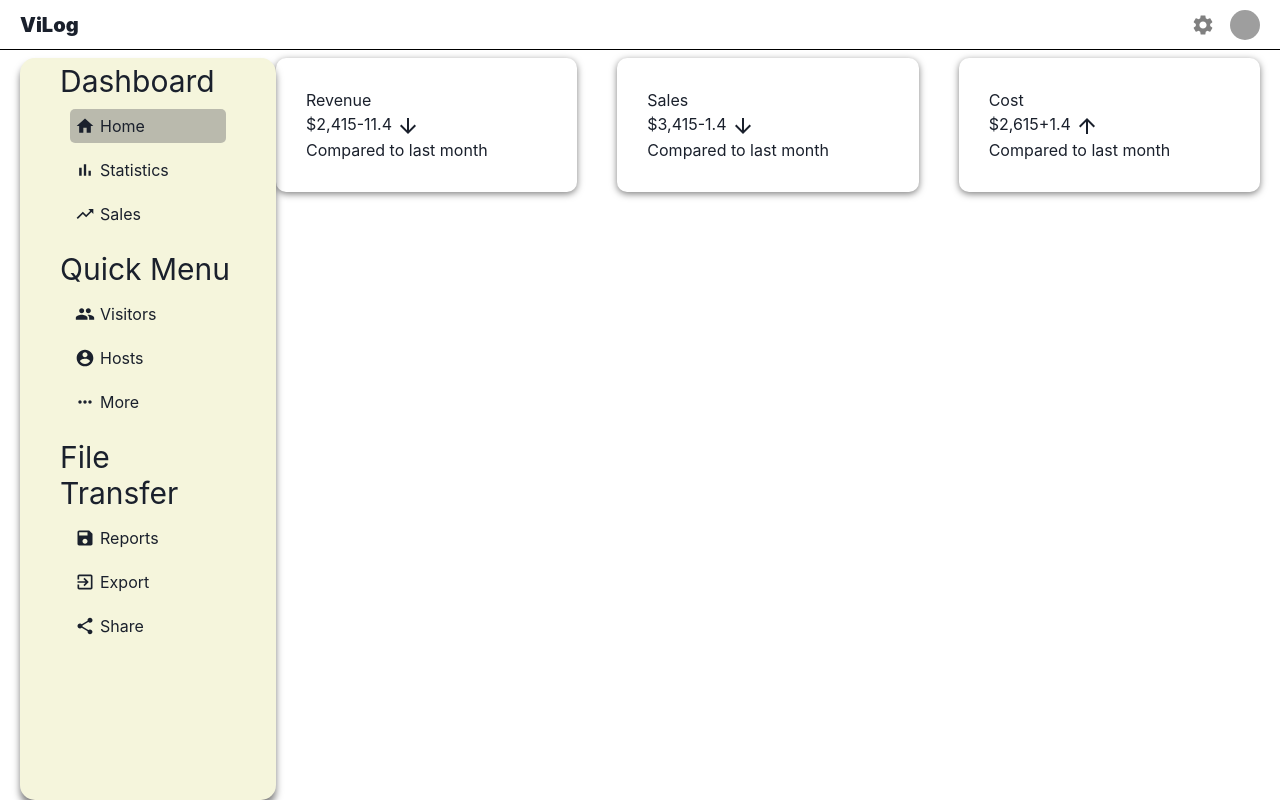
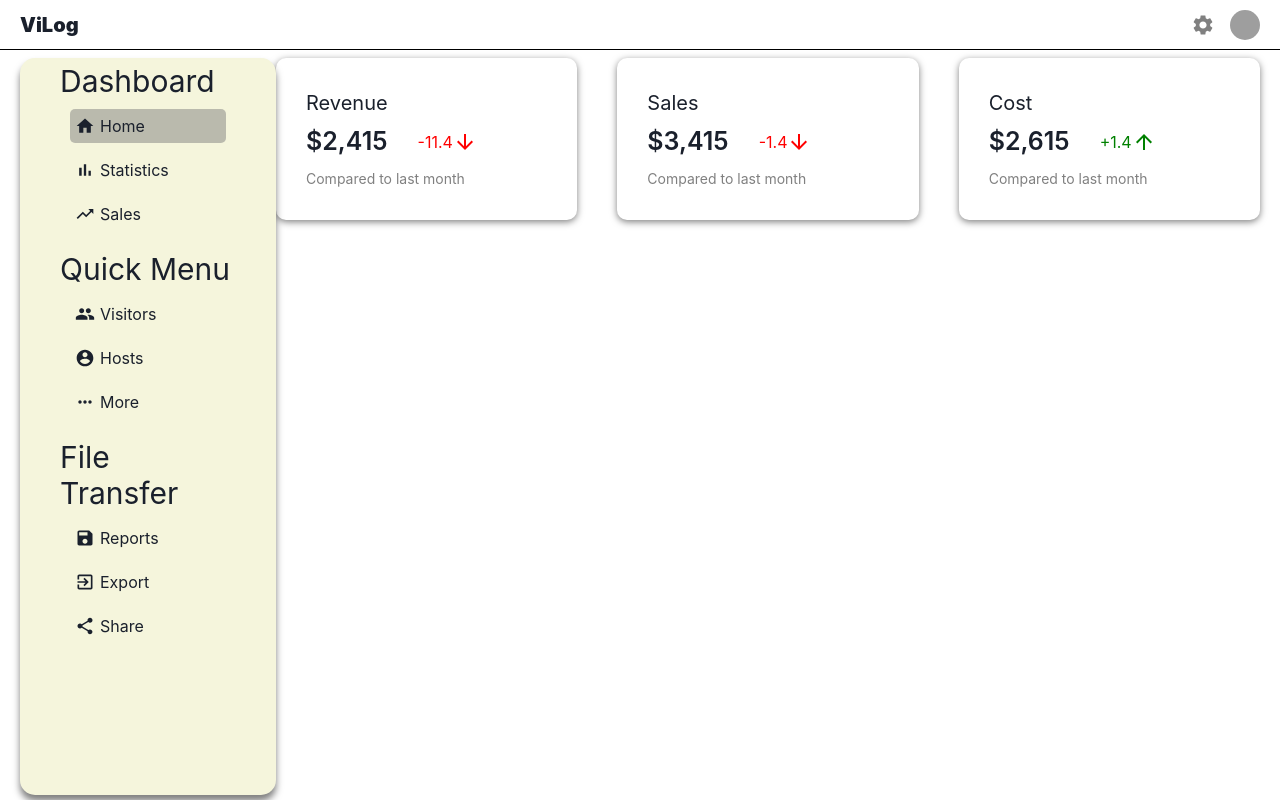
Before and after one commit to Nicholas-Darko-Brown/ViLog, a React (Create React App) app in the folder Client/guest-app/: page /dashboardPage in a window 1280 px wide. Built offline with nearby package versions, Linux system fonts and the light colour scheme; grey boxes are pictures that could not be loaded.

Commit message:
Added styling

```diff
--- a/Client/guest-app/src/components/Dashboard/Dashboard Components/Featured Info/FeaturedInfo.css
+++ b/Client/guest-app/src/components/Dashboard/Dashboard Components/Featured Info/FeaturedInfo.css
@@ -6,7 +6,7 @@
 
 .featuredInfo_item {
     flex: 1;
-    margin: 8px 20px 0px 20px;
+    margin: 8px 20px 0 20px;
     padding: 30px;
     border-radius: 10px;
     cursor: pointer;
@@ -14,3 +14,37 @@
     -webkit-box-shadow: 0px 2px 7px 0px rgba(0,0,0,0.5);
     -moz-box-shadow: 0px 2px 7px 0px rgba(0,0,0,0.5);
 }
+
+.featuredInfo_title {
+    font-size: 20px;
+}
+
+.featuredInfo_money_container {
+    margin: 5px 0px;
+    display: flex;
+    align-items: center;
+}
+
+.featuredInfo_money {
+    font-size: 25px;
+    font-weight: 600;
+}
+
+.featuredInfo_money_rate {
+    display: flex;
+    align-items: center;
+    margin-left: 30px;
+}
+
+.negative {
+    color: red;
+}
+
+.positive {
+    color: green;
+}
+
+.featuredInfo_subtitle {
+    font-size: 14px;
+    color: gray;
+}
--- a/Client/guest-app/src/components/Dashboard/Dashboard Components/Featured Info/FeaturedInfo.js
+++ b/Client/guest-app/src/components/Dashboard/Dashboard Components/Featured Info/FeaturedInfo.js
@@ -8,7 +8,7 @@ const FeaturedInfo = () => {
             <span className="featuredInfo_title">Revenue</span>
             <div className="featuredInfo_money_container">
                 <span className="featuredInfo_money">$2,415</span>
-                <span className="featuredInfo_money_rate">-11.4 <ArrowDownward /></span>
+                <span className="featuredInfo_money_rate negative">-11.4 <ArrowDownward /></span>
             </div>
             <span className="featuredInfo_subtitle">Compared to last month</span>
         </div>
@@ -17,7 +17,7 @@ const FeaturedInfo = () => {
             <span className="featuredInfo_title">Sales</span>
             <div className="featuredInfo_money_container">
                 <span className="featuredInfo_money">$3,415</span>
-                <span className="featuredInfo_money_rate">-1.4 <ArrowDownward /></span>
+                <span className="featuredInfo_money_rate negative">-1.4 <ArrowDownward /></span>
             </div>
             <span className="featuredInfo_subtitle">Compared to last month</span>
         </div>
@@ -26,7 +26,7 @@ const FeaturedInfo = () => {
             <span className="featuredInfo_title">Cost</span>
             <div className="featuredInfo_money_container">
                 <span className="featuredInfo_money">$2,615</span>
-                <span className="featuredInfo_money_rate">+1.4 <ArrowUpward /></span>
+                <span className="featuredInfo_money_rate positive">+1.4 <ArrowUpward /></span>
             </div>
             <span className="featuredInfo_subtitle">Compared to last month</span>
         </div>
--- a/Client/guest-app/src/components/Dashboard/Dashboard Components/Sidebar/Sidebar.css
+++ b/Client/guest-app/src/components/Dashboard/Dashboard Components/Sidebar/Sidebar.css
@@ -8,7 +8,7 @@
 }
 
 .sidebar_wrapper {
-    margin: 8px 0 0 0;
+    margin: 8px 0 5px 0;
     padding: 5px 40px;
     background-color: beige;
     border-radius: 15px;
```
